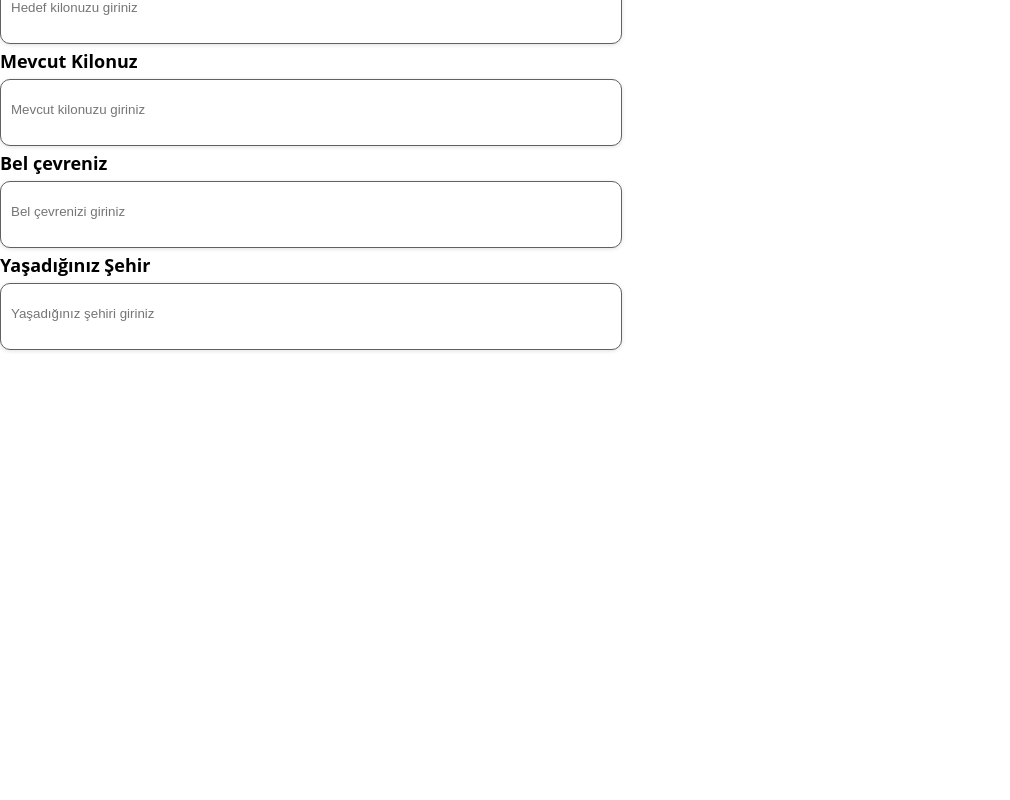
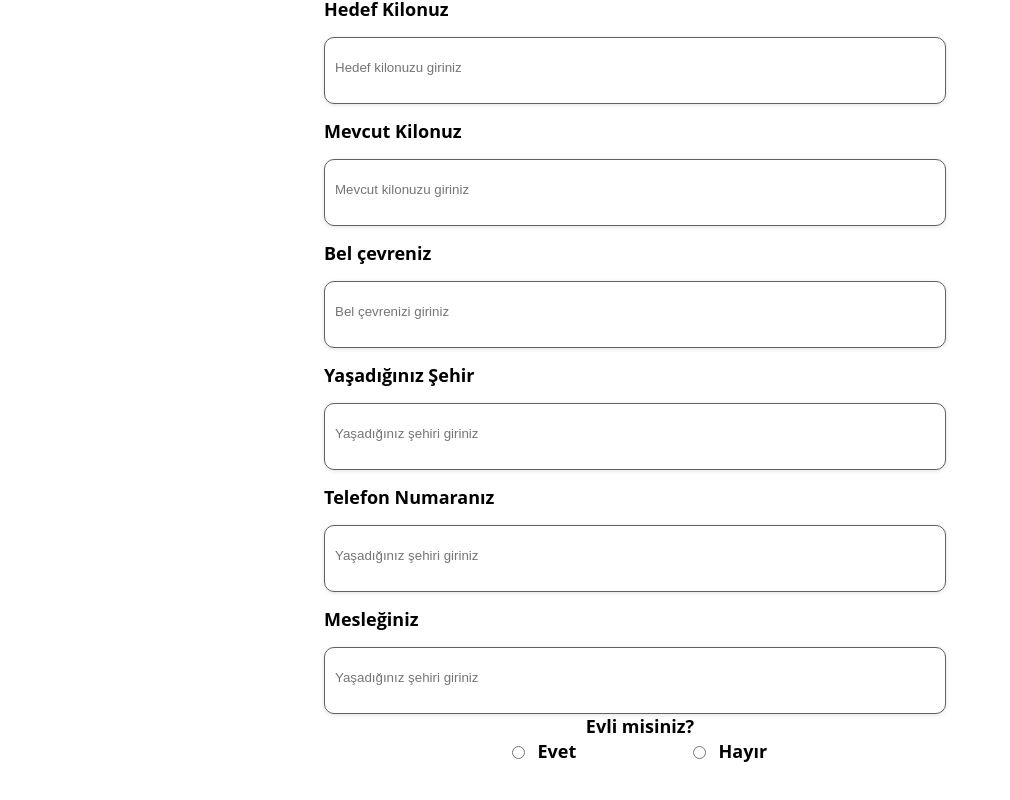
Before and after one commit to Mehmetcimen4/Dyt.-Kamile, a React (Vite) app in the folder Dyt-Kamile/: page /form in a window 1280 px wide. Shown: the part 544-1344 px from the top of the page, without its empty margins (0-1010 px from the left). Built offline with nearby package versions, Linux system fonts and the light colour scheme.

Commit message:
forma devam edildi
Furkan Damar

```diff
--- a/Dyt-Kamile/src/Form.css
+++ b/Dyt-Kamile/src/Form.css
@@ -1,9 +1,22 @@
+
+.form1{
+  display: flex;
+  flex-direction: column;
+  align-items: center;
+}
+
+.seperate-label{
+  text-align: start;
+}
+
+
+
 .formtype1 {
     display: flex;
   width: 632px;
   flex-direction: column;
   align-items: flex-start;
-  gap: 5px;
+  gap: 15px;
   }
 
   .formtype2{
@@ -41,12 +54,13 @@
   }
 
   label{
-    color: #000;
+  color: #000;
   font-family: Open Sans;
   font-size: 18px;
   font-style: normal;
   font-weight: 700;
   line-height: 25px; /* 138.889% */
+  text-align: start;
   }
 
   h2{
--- a/Dyt-Kamile/src/components/Form.jsx
+++ b/Dyt-Kamile/src/components/Form.jsx
@@ -5,7 +5,7 @@ export const Form = () => {
   return (
     <div>
         <h2>Diyet Formu</h2>
-    <form>
+    <form className='form1'>
         <div className='formtype1'>
             <label>Ad-Soyad</label>
             <input  type="text" placeholder='Ad-Soyad giriniz' />
@@ -14,9 +14,8 @@ export const Form = () => {
             <input  type="date" placeholder='Doğum tarihinizi giriniz' />
         </div>
 
-        <label>Cinsiyet</label>
+        <label className='seperate-label'>Cinsiyet</label>
         <div className='formtype2'>
-
             <div className='radio1'>
               <input type="radio" name="Erkek" placeholder='Erkek'/>
               <label>Erkek</label>
@@ -25,7 +24,7 @@ export const Form = () => {
               <input type="radio" name="Kadın" placeholder='Kadın'/>
               <label>Kadın</label>
             </div>
-          </div>
+        </div>
 
         <div className='formtype1'>
             <label>Boyunuz</label>
@@ -42,6 +41,24 @@ export const Form = () => {
 
             <label>Yaşadığınız Şehir</label>
             <input  type="text" placeholder='Yaşadığınız şehiri giriniz' />
+
+            <label>Telefon Numaranız</label>
+            <input  type="text" placeholder='Yaşadığınız şehiri giriniz' />
+
+            <label>Mesleğiniz</label>
+            <input  type="text" placeholder='Yaşadığınız şehiri giriniz' />
+        </div>
+
+        <label className='seperate-label'>Evli misiniz?</label>
+        <div className='formtype2'>
+          <div className='radio1'>
+            <input type="radio" name="Evet"/>
+            <label>Evet</label>
+          </div>
+          <div className='radio1'>
+            <input type="radio" name="Hayır"/>
+            <label>Hayır</label>
+          </div>
         </div>
 
 
```
